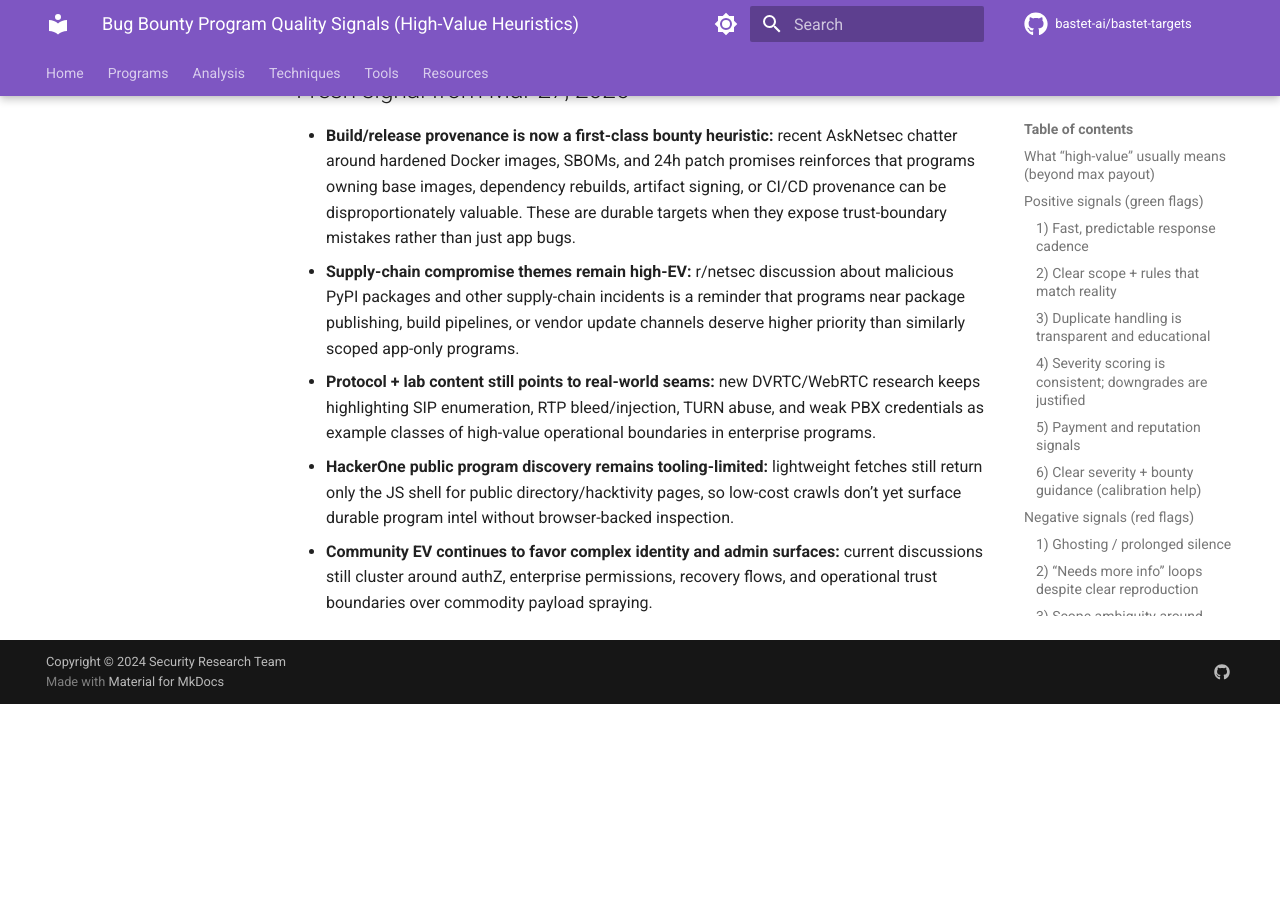
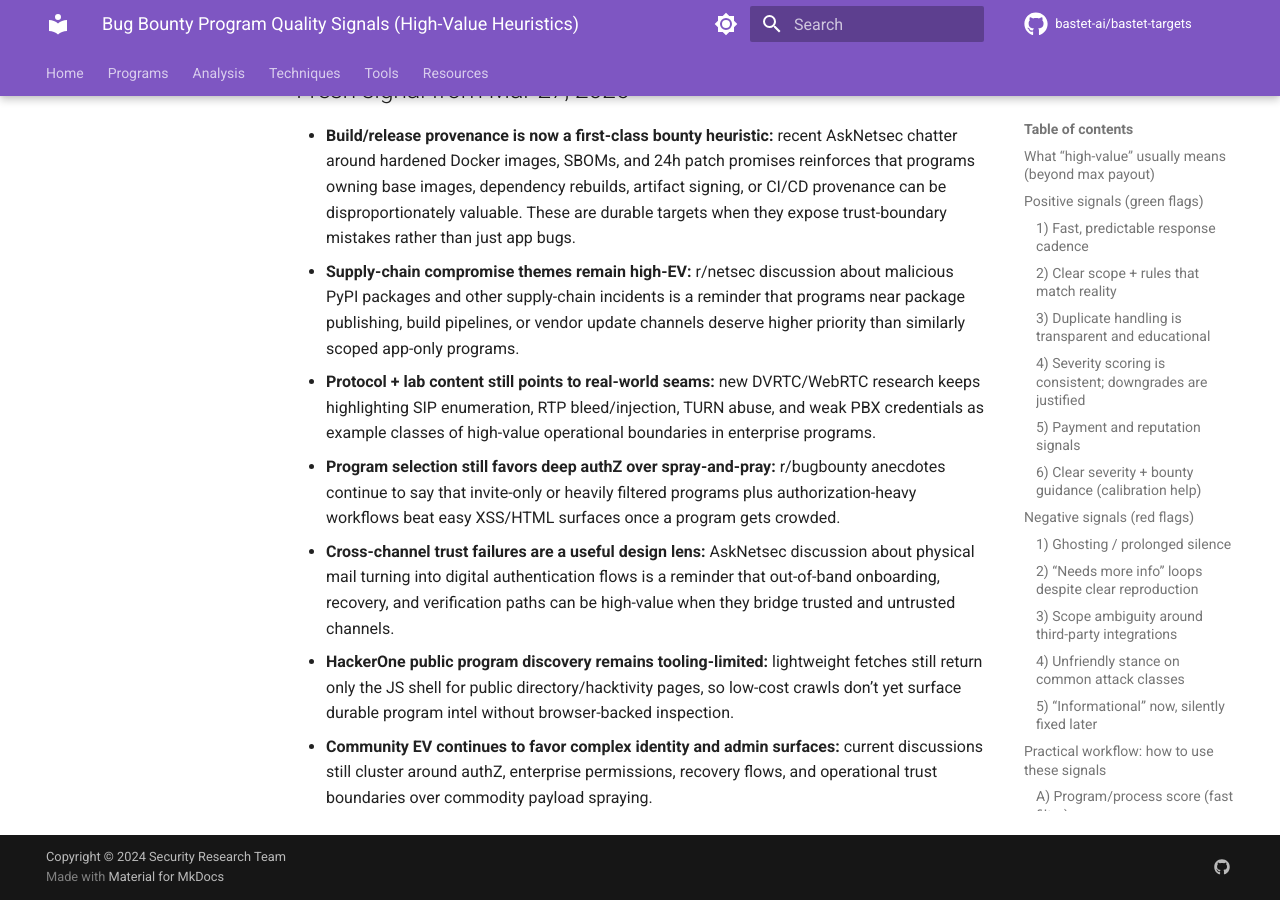
Before and after one commit to bastet-ai/bastet-targets, an MkDocs documentation site: the page built from docs/program-quality-signals.md, in a window 1280 px wide and 900 px high, scrolled down 7391 px. Built offline with MkDocs 1.6.1 and Material for MkDocs 9.7.7, drawn with Linux system fonts in a browser that asks for light colours; comment, search, counter and statistics services are not loaded; before the commit the page ends 8095 px from its top, so only the background shows below that.

```diff
--- a/docs/program-quality-signals.md
+++ b/docs/program-quality-signals.md
@@ -172,5 +172,7 @@ As new repeated patterns emerge, update this page with **generalized** (non-doxx
 - **Build/release provenance is now a first-class bounty heuristic:** recent AskNetsec chatter around hardened Docker images, SBOMs, and 24h patch promises reinforces that programs owning base images, dependency rebuilds, artifact signing, or CI/CD provenance can be disproportionately valuable. These are durable targets when they expose trust-boundary mistakes rather than just app bugs.
 - **Supply-chain compromise themes remain high-EV:** r/netsec discussion about malicious PyPI packages and other supply-chain incidents is a reminder that programs near package publishing, build pipelines, or vendor update channels deserve higher priority than similarly scoped app-only programs.
 - **Protocol + lab content still points to real-world seams:** new DVRTC/WebRTC research keeps highlighting SIP enumeration, RTP bleed/injection, TURN abuse, and weak PBX credentials as example classes of high-value operational boundaries in enterprise programs.
+- **Program selection still favors deep authZ over spray-and-pray:** r/bugbounty anecdotes continue to say that invite-only or heavily filtered programs plus authorization-heavy workflows beat easy XSS/HTML surfaces once a program gets crowded.
+- **Cross-channel trust failures are a useful design lens:** AskNetsec discussion about physical mail turning into digital authentication flows is a reminder that out-of-band onboarding, recovery, and verification paths can be high-value when they bridge trusted and untrusted channels.
 - **HackerOne public program discovery remains tooling-limited:** lightweight fetches still return only the JS shell for public directory/hacktivity pages, so low-cost crawls don’t yet surface durable program intel without browser-backed inspection.
 - **Community EV continues to favor complex identity and admin surfaces:** current discussions still cluster around authZ, enterprise permissions, recovery flows, and operational trust boundaries over commodity payload spraying.
```
Also changed, not shown: docs/programs/hackerone-public.md (+1 -1 lines), 1 other file.
